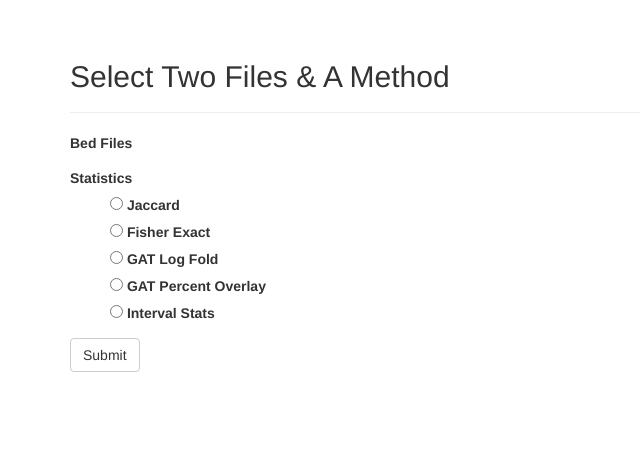
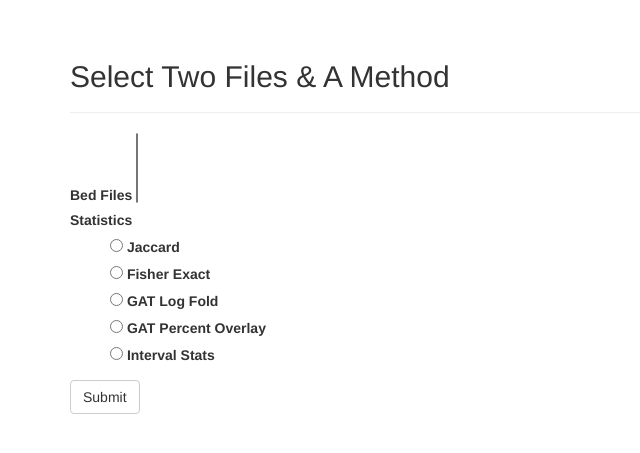
Before and after one commit to MediciPrime/lcdb_website, a Flask app: page /heatmap in a window 1280 px wide. Shown: the part 52-505 px from the top of the page, without its empty margins (0-640 px from the left). Run offline with Flask 2, Linux system fonts and the light colour scheme; data that the repository does not hold is empty; some libraries are stand-ins or nearby versions.

Commit message:
slight modification of heatmap

```diff
--- a/app/heatmap/forms.py
+++ b/app/heatmap/forms.py
@@ -10,7 +10,7 @@ class MultiCheckboxField(SelectMultipleField):
 
 class SelectFiles(Form):
 
-    files = MultiCheckboxField(u'Bed Files', coerce=str)  # print out checkbox values
+    files = SelectMultipleField(u'Bed Files', coerce=str)  # print out checkbox values
 
     # print out radio values
     list_stat = ['Jaccard', 'Fisher Exact', 'GAT Log Fold', 'GAT Percent Overlay', 'Interval Stats']
--- a/app/heatmap/views.py
+++ b/app/heatmap/views.py
@@ -8,9 +8,15 @@ from .models import Heatmap
 
 @heatmap.route('/heatmap', methods=['GET', 'POST'])
 def base():
+
+    # create 'select_files' object from 'SelectFiles' class
     select_files = SelectFiles()
+
+    # order the selection process to display only desired files
     select_files.files.choices = [(f.file_location, f.label)
                                   for f in Bed.query.order_by('label')]
+
+    # process that occurs after file is selected and form is submitted
     if select_files.validate_on_submit():
         session['files_selected'] = select_files.files.data
         session['stat_method'] = select_files.methods.data
--- a/app/templates/heatmap/heatmap.js
+++ b/app/templates/heatmap/heatmap.js
@@ -14,7 +14,7 @@ function cooccurance(miserables) {
     console.log(miserables)
 
     // locate the margin position?
-    var margin = {top: 100, right: 0, bottom: 10, left: 100},
+    var margin = {top: 250, right: 0, bottom: 10, left: 250},
         width = 800,
         height = 800;
 
```
Also changed, not shown: app/templates/heatmap/index.html (line endings or trailing spaces).
